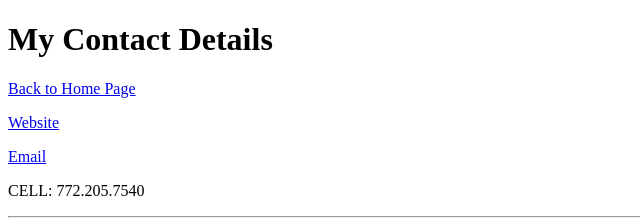
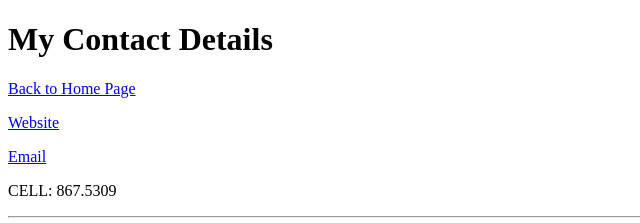
Before and after one commit to TechDisegno/cv, a plain HTML site: page Contact.html in a window 1280 px wide. Shown: the top 223 px of the page, 0-640 px from the left. Drawn offline with Linux system fonts and the light colour scheme.

Commit message:
Add files via upload

```diff
--- a/Contact.html
+++ b/Contact.html
@@ -9,7 +9,7 @@
 		<p><a href="index.html">Back to Home Page</a></p>
 			<p><a href="https://www.ericdisegno.com/">Website</a></p>
 			<p><a href="mailto:eric@ericdisegno.com">Email</a></p>
-			<p>CELL: 772.205.7540</p>
+			<p>CELL: 867.5309</p>
 			<hr>
 			<form action="mailto:eric@ericdisegno.com" method="post" enctype="text/plain">
 				<label>Your Name:</label>
```
